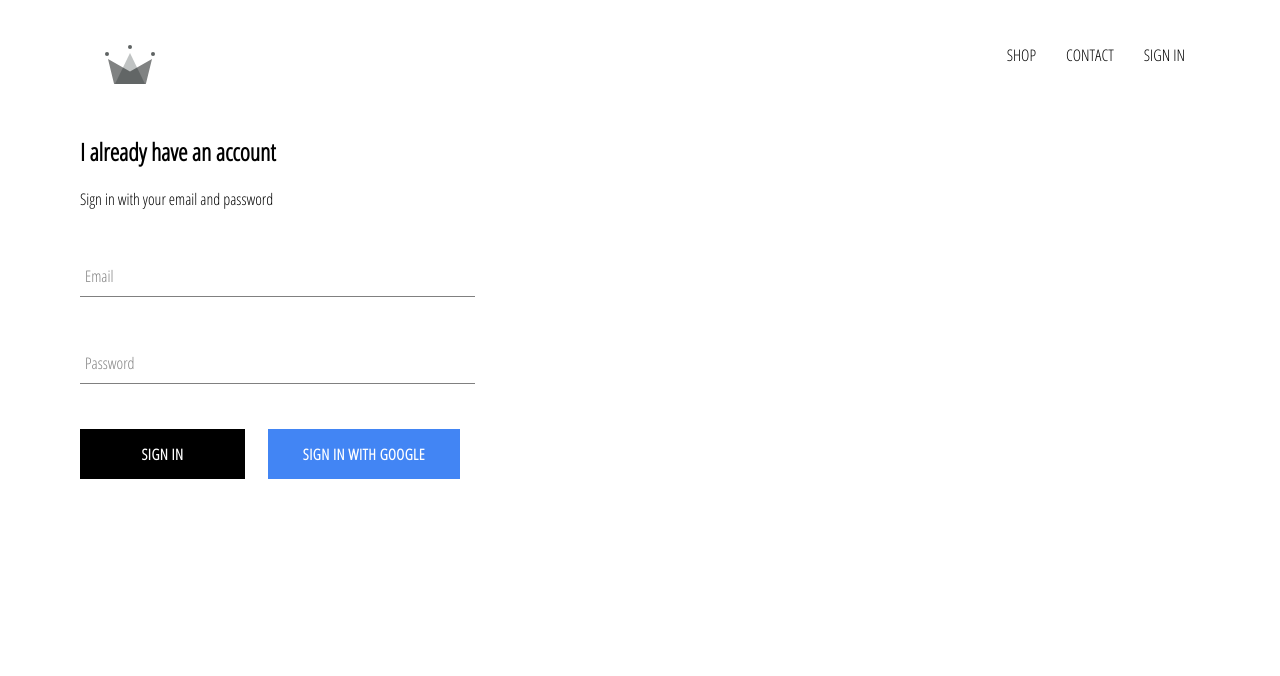
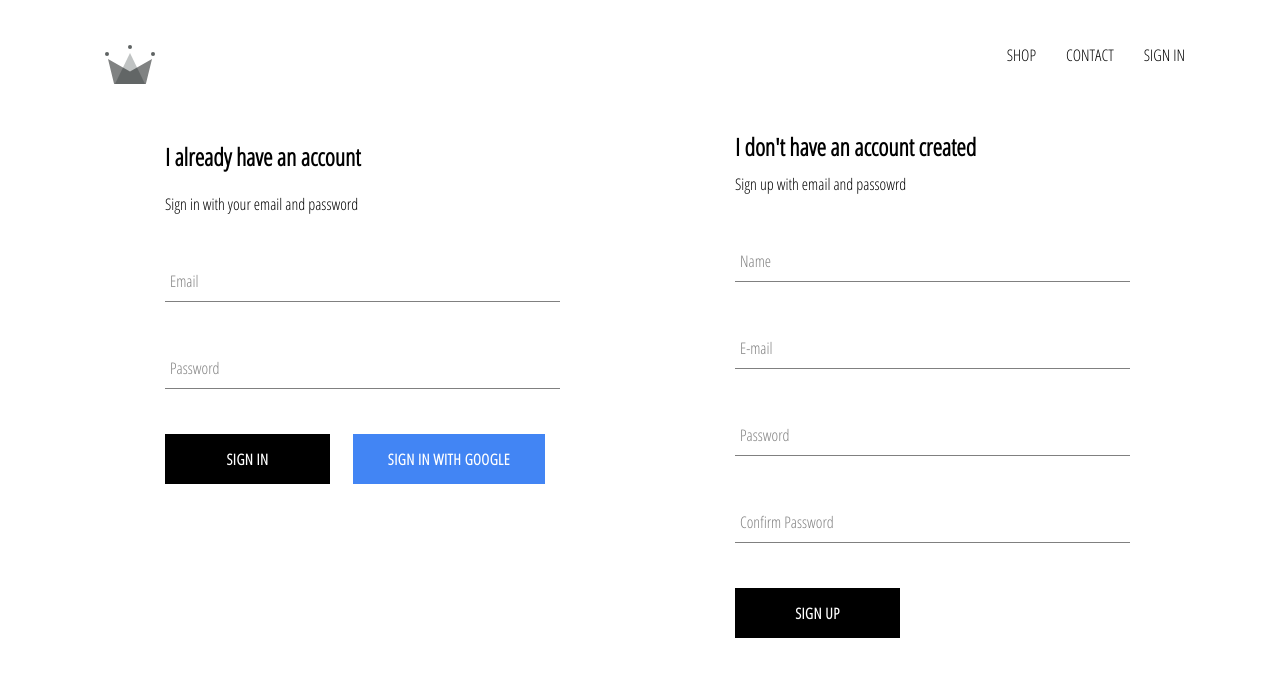
Before and after one commit to AmaanKhan2000/E-commerce-Crwn-Clothing-App, a React (Create React App) app: page /signin in a window 1280 px wide. Shown: the top 676 px of the page. Built offline with nearby package versions, Linux system fonts and the light colour scheme; no server answers.

Commit message:
Finished authorizing and storing values in Firebase

```diff
--- a/src/App.js
+++ b/src/App.js
@@ -22,8 +22,23 @@
   unsubscribeFromAuth = null;
 
   componentDidMount() {
-   this.unsubscribeFromAuth =  auth.onAuthStateChanged(async (user) => {
-      createUserProfileDocument(user);
+   this.unsubscribeFromAuth =  auth.onAuthStateChanged(async (userAuth) => {
+      if(userAuth){
+        const userRef = await createUserProfileDocument(userAuth);
+
+        userRef.onSnapshot(snapShot => {
+          this.setState({
+            currentUser: {
+              id: snapShot.id,
+              ...snapShot.data()
+            }
+          });
+          console.log(this.state);
+        })
+      }
+      else{
+        this.setState({currentUser:userAuth})
+      }
     })
   }
 
--- a/src/components/header-component/header.component.styles.scss
+++ b/src/components/header-component/header.component.styles.scss
@@ -21,6 +21,13 @@
     .option {
       padding: 10px 15px;
       cursor: pointer;
+
+      &:hover {
+        background-color: #C0C0C0;
+        padding: 10px 15px;
+        border-radius: 5px;
+      }
     }
+
   }
 }
--- a/src/components/sign-in.component/sign-in.component.jsx
+++ b/src/components/sign-in.component/sign-in.component.jsx
@@ -1,6 +1,6 @@
 import React from 'react';
 import CustomButton from '../custom-button/custom-button.component';
-import { signInWithGoogle } from '../firebase/firebase.utils';
+import { auth, signInWithGoogle } from '../firebase/firebase.utils';
 import FormInput from '../form-input/form-input.component';
 
 import './sign-in.styles.scss';
@@ -15,9 +15,19 @@
     }
   }
 
-  handleSubmit = event => {
+  handleSubmit = async event => {
+
     event.preventDefault()
-    this.setState({email:'', password:''})
+
+    const {email, password} = this.state;
+
+    try {
+      await auth.signInWithEmailAndPassword(email,password);
+      this.setState({email:'', password:''})
+    }
+    catch(error){
+      console.error(error)
+    }
   }
   handleChange = (event) => {
     const {name,value} = event.target
--- /dev/null
+++ b/src/components/sign-up/sign-up-component.jsx
@@ -0,0 +1,110 @@
+import React from 'react';
+
+import './sign-up.styles.scss';
+
+import FormInput from '../form-input/form-input.component';
+
+import { auth } from '../firebase/firebase.utils';
+
+import { createUserProfileDocument } from "../firebase/firebase.utils";
+
+import CustomButton from '../custom-button/custom-button.component';
+
+class SignUp extends React.Component {
+  constructor(){
+    super()
+
+    this.state = {
+      displayName:'',
+      email:'',
+      password:'',
+      confirmPassword:''
+    }
+  }
+
+  handleSubmit = async event => {
+
+    event.preventDefault()
+
+    const {displayName,email,password,confirmPassword} = this.state;
+
+    if(password !== confirmPassword){
+      alert("Passwords don't match");
+      return;
+    }
+
+    try{
+      const { user } = await auth.createUserWithEmailAndPassword(email, password)
+
+      await createUserProfileDocument(user, {displayName})
+
+      this.setState({
+        displayName:'',
+        email:'',
+        password:'',
+        confirmPassword:''
+      })
+    }
+    catch(error){
+      console.error('error');
+    }
+
+  };
+
+  handleChange = event => {
+    const {name, value} = event.target;
+
+    this.setState({[name]: value})
+  }
+
+  render(){
+
+    const {displayName,email,password,confirmPassword} = this.state;
+
+    return(
+      <div className='sign-up'>
+        <h2 className='title'>
+          I don't have an account created
+        </h2>
+        <span>Sign up with email and passowrd</span>
+        <form className='sign-up-form' onSubmit={this.handleSubmit}>
+          <FormInput
+          type='text'
+          name='displayName'
+          onChange={this.handleChange}
+          value={displayName}
+          label='Name'
+          required
+          />
+          <FormInput
+          type='email'
+          name='email'
+          onChange={this.handleChange}
+          value={email}
+          label='E-mail'
+          required
+          />
+          <FormInput
+          type='password'
+          name='password'
+          onChange={this.handleChange}
+          value={password}
+          label='Password'
+          required
+          />
+          <FormInput
+          type='password'
+          name='confirmPassword'
+          onChange={this.handleChange}
+          value={confirmPassword}
+          label='Confirm Password'
+          required
+          />
+          <CustomButton type='submit'>SIGN UP</CustomButton>
+        </form>
+      </div>
+    )
+  }
+}
+
+export default SignUp;
--- /dev/null
+++ b/src/components/sign-up/sign-up.styles.scss
@@ -0,0 +1,8 @@
+.sign-up{
+  display: flex;
+  flex-direction: column;
+  width: 380px;
+  .title{
+    margin: 10px 0;
+  }
+}
--- a/src/page/signin-signup-page/signin-sign-up.component.jsx
+++ b/src/page/signin-signup-page/signin-sign-up.component.jsx
@@ -1,11 +1,13 @@
 import React from 'react';
 import SignIn from '../../components/sign-in.component/sign-in.component';
+import SignUp from '../../components/sign-up/sign-up-component';
 
 import './signin-signup.styles.scss';
 
 const SignInPage = () => (
-  <div>
+  <div className='sign-in-and-sign-up'>
     <SignIn />
+    <SignUp />
   </div>
 );
 
--- a/src/page/signin-signup-page/signin-signup.styles.scss
+++ b/src/page/signin-signup-page/signin-signup.styles.scss
@@ -0,0 +1,6 @@
+.sign-in-and-sign-up{
+  width: 950px;
+  display: flex;
+  justify-content: space-between;
+  margin: 30px auto;
+}
```
Also changed, not shown: 1 other file (tests, documents, lock files or other folders).
